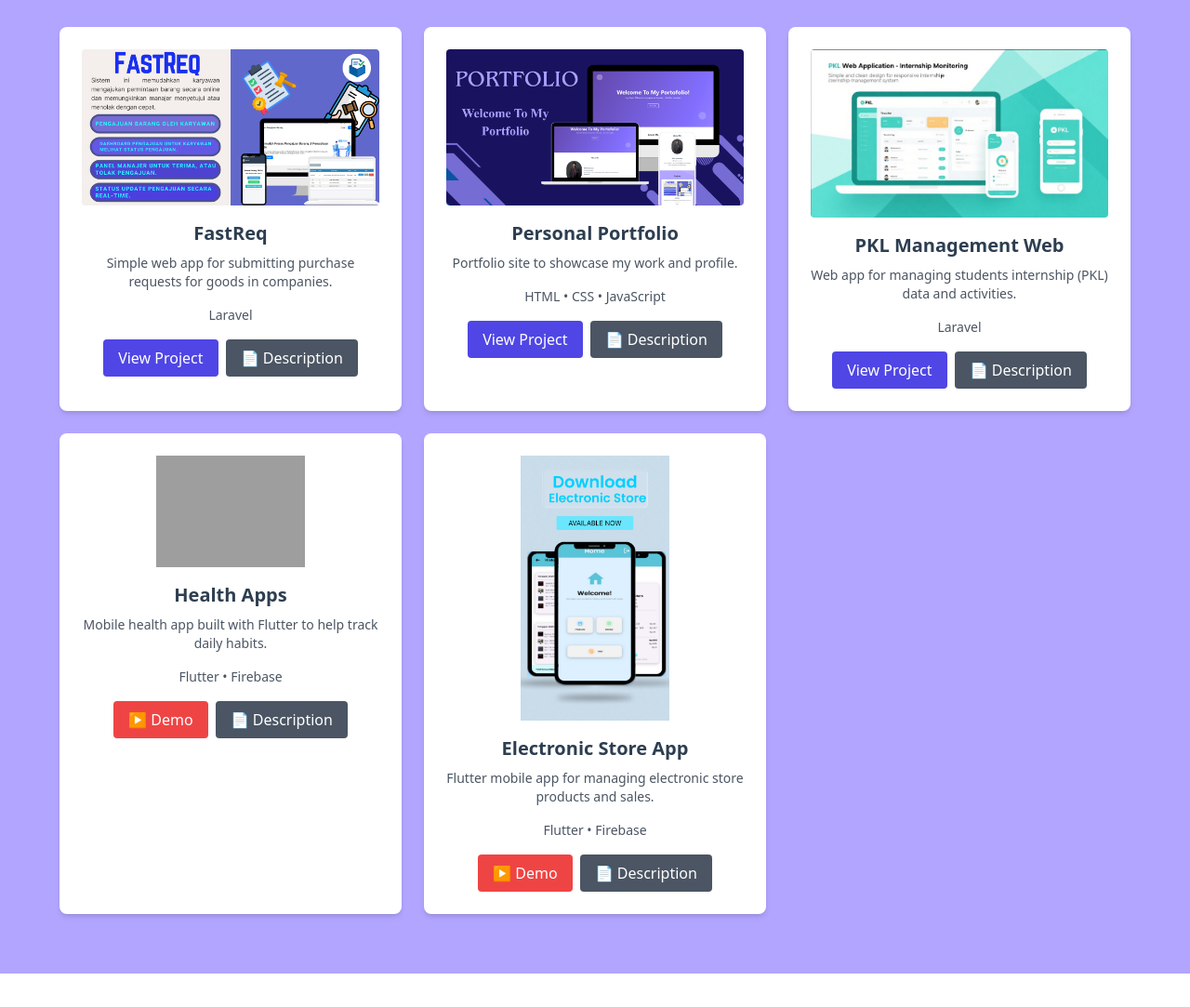
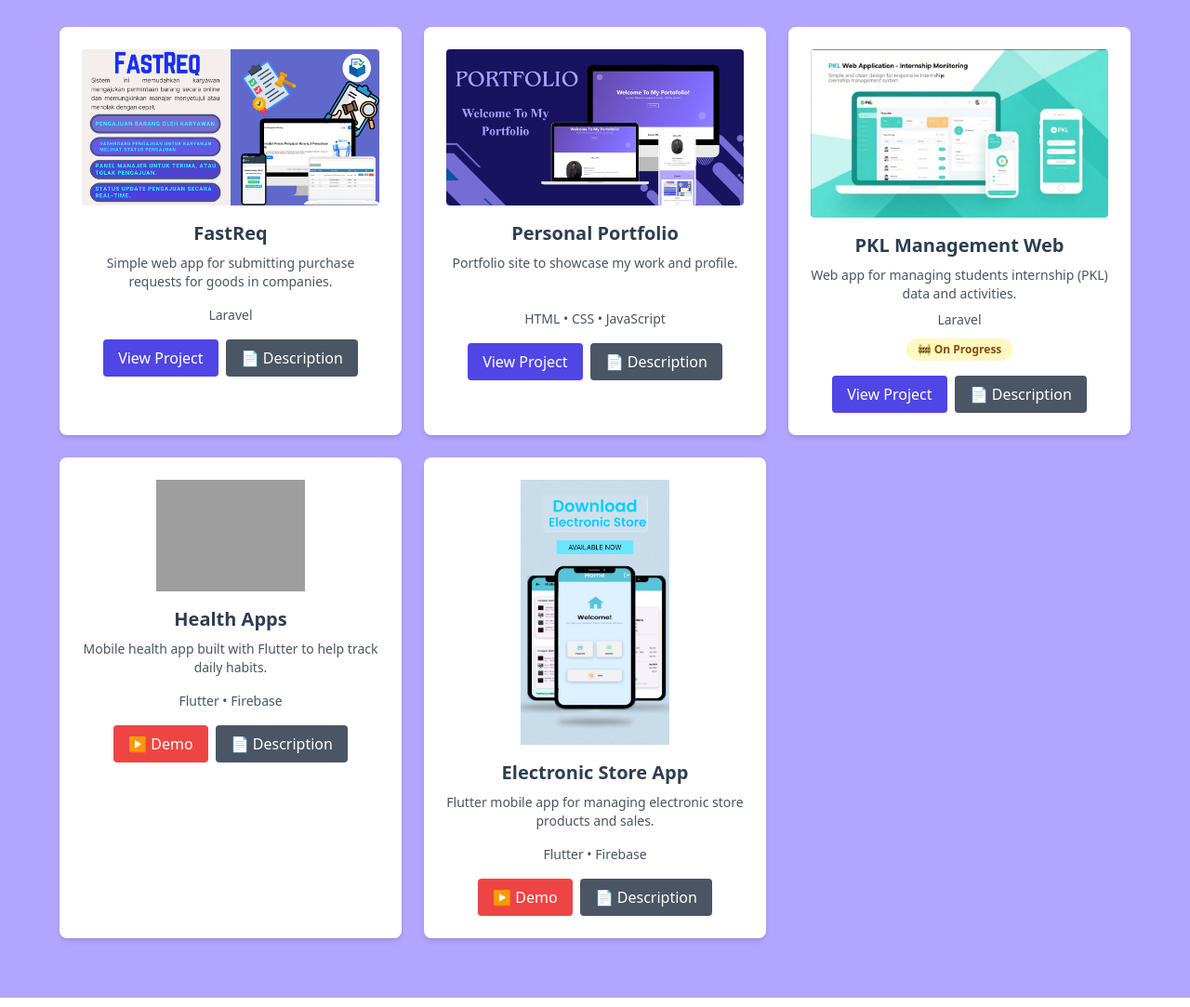
Before and after one commit to delfa-23/portofolio-delfa, a plain HTML site: page index.html in a window 1280 px wide. Shown: the part 1553-2636 px from the top of the page at 93% size. Drawn offline with nearby package versions, Linux system fonts and the light colour scheme; grey boxes are pictures that could not be loaded.

Commit message:
progress

```diff
--- a/index.html
+++ b/index.html
@@ -154,7 +154,7 @@
          class="bg-white p-6 rounded-lg shadow-md text-center">
       <img src="assets/images/project2.png" class="rounded mb-4 mx-auto" alt="Portfolio" />
       <h4 class="text-xl font-semibold mb-2">Personal Portfolio</h4>
-      <p class="text-sm text-gray-600 mb-4">Portfolio site to showcase my work and profile.</p>
+      <p class="text-sm text-gray-600 mb-4">Portfolio site to showcase my work and profile.</p><br>
       <p class="text-sm text-gray-600 mb-4">HTML • CSS • JavaScript</p>
       <div class="flex gap-2 justify-center">
         <a href="https://delfa-23.github.io/portofolio-delfa/" target="_blank"
@@ -173,8 +173,14 @@
      class="bg-white p-6 rounded-lg shadow-md text-center">
   <img src="assets/images/project3.png" class="rounded mb-4 mx-auto" alt="Web PKL" />
   <h4 class="text-xl font-semibold mb-2">PKL Management Web</h4>
-      <p class="text-sm text-gray-600 mb-4">Web app for managing students internship (PKL) data and activities.</p>
-      <p class="text-sm text-gray-600 mb-4">Laravel</p>
+  <p class="text-sm text-gray-600 mb-2">Web app for managing students internship (PKL) data and activities.</p>
+  <p class="text-sm text-gray-600 mb-2">Laravel</p>
+
+  <!-- On Progress Badge -->
+  <span class="inline-block bg-yellow-100 text-yellow-800 text-xs font-semibold px-3 py-1 rounded-full mb-4">
+    🚧 On Progress
+  </span>
+
   <div class="flex gap-2 justify-center">
     <a href="https://delfa-23.github.io/web-pkl-ui/" target="_blank"
       class="bg-indigo-600 text-white px-4 py-2 rounded hover:bg-indigo-700 transition">
@@ -187,6 +193,7 @@
     </button>
   </div>
 </div>
+
 
     <!-- Project 4: Health Apps (Mobile) -->
     <div x-show="filter==='all' || filter==='mobile'"
```
Lines whose indentation alone changed are shown as unchanged.
